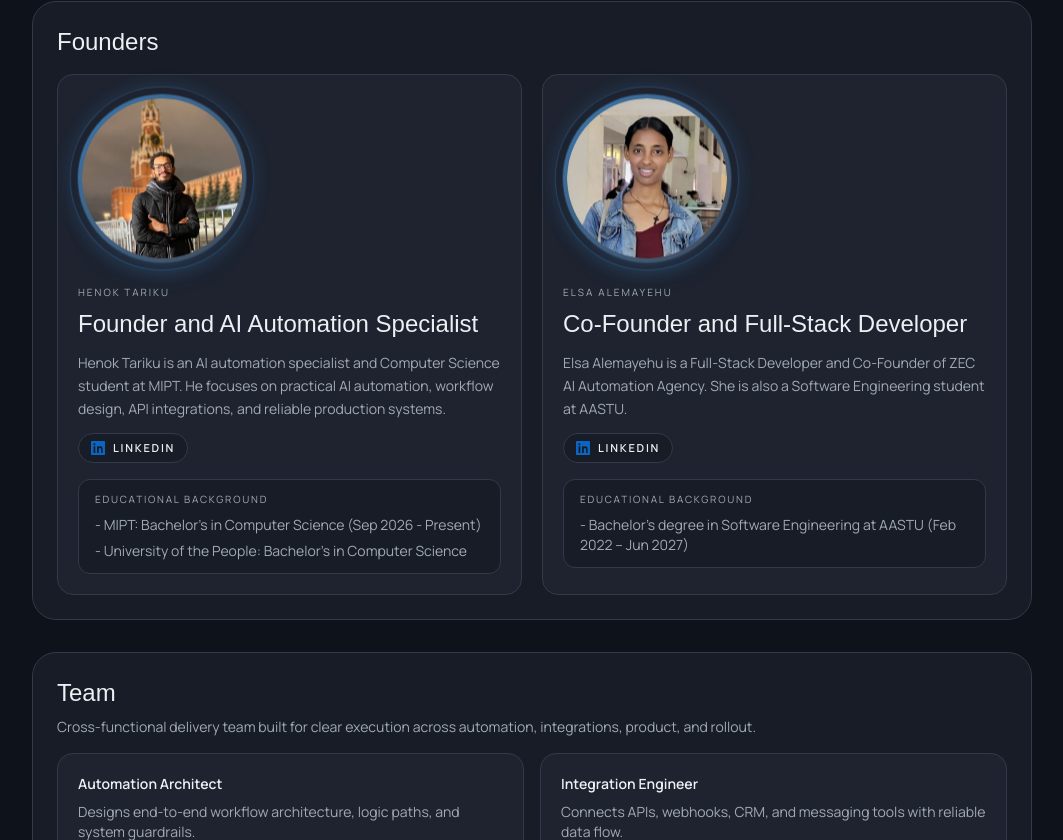
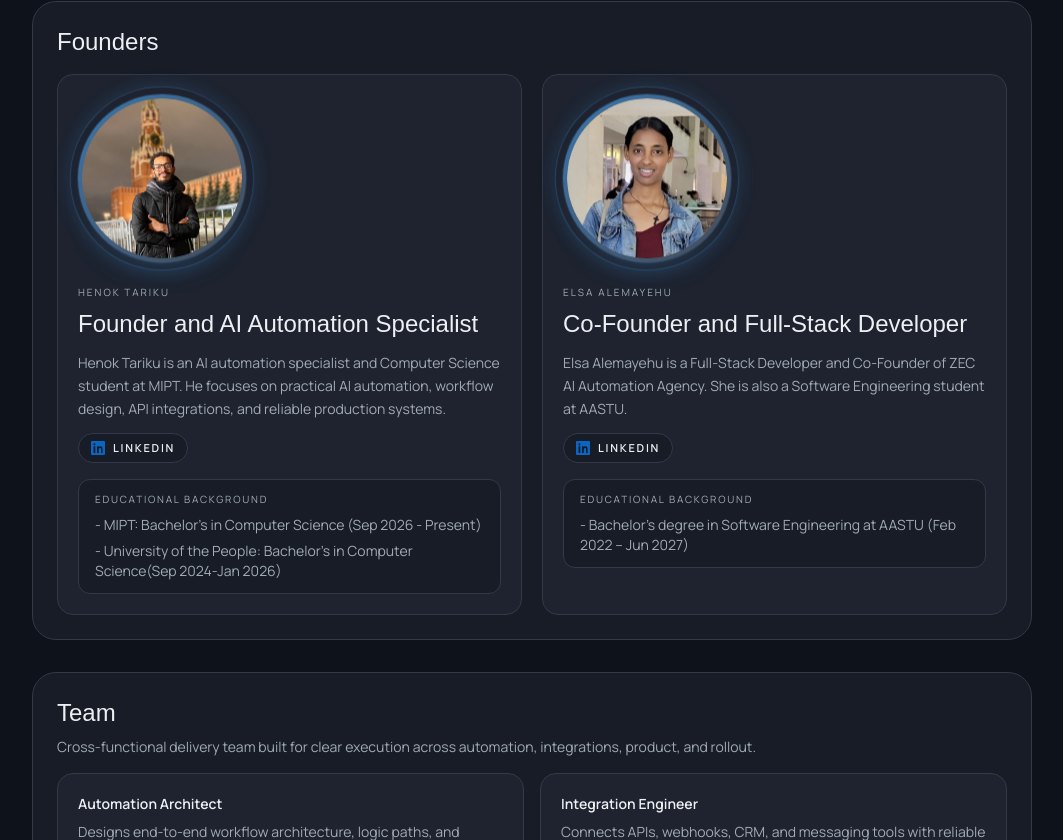
Before and after one commit to Adam-7th/Adam-7th.github.io, a Next.js app in the folder ZEC/: page /about in a window 1280 px wide. Shown: the part 1039-1879 px from the top of the page, without its empty margins (108-1171 px from the left). Built offline with nearby package versions, Linux system fonts and the light colour scheme; no server answers; a web font is replaced by a local one.

Commit message:
Update education timeline for founder

```diff
--- a/ZEC/src/app/about/page.tsx
+++ b/ZEC/src/app/about/page.tsx
@@ -18,7 +18,7 @@ const FOUNDERS = [
     bio: "Henok Tariku is an AI automation specialist and Computer Science student at MIPT. He focuses on practical AI automation, workflow design, API integrations, and reliable production systems.",
     education: [
       "MIPT: Bachelor's in Computer Science (Sep 2026 - Present)",
-      "University of the People: Bachelor's in Computer Science",
+      "University of the People: Bachelor's in Computer Science(Sep 2024-Jan 2026)",
     ],
     linkedin: FOUNDER_LINKEDIN_URL,
     image: founderImage,
```
